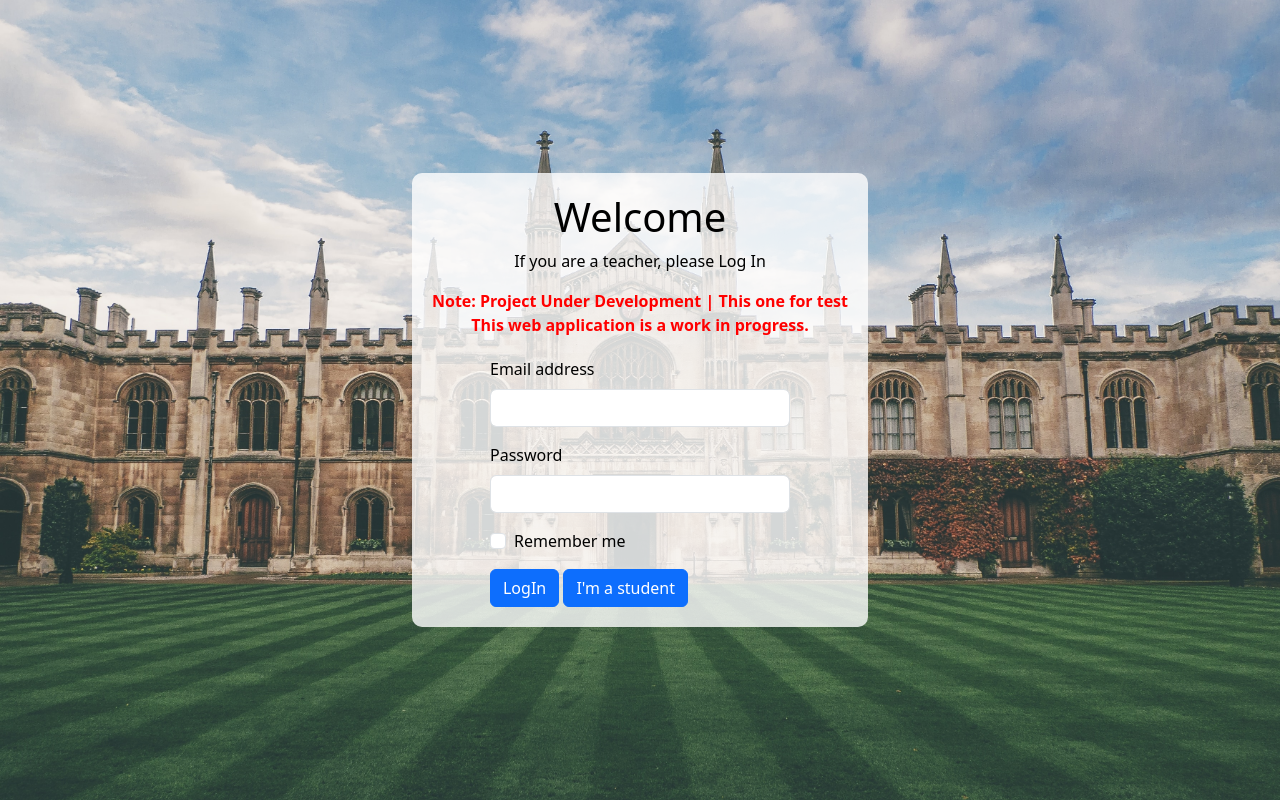
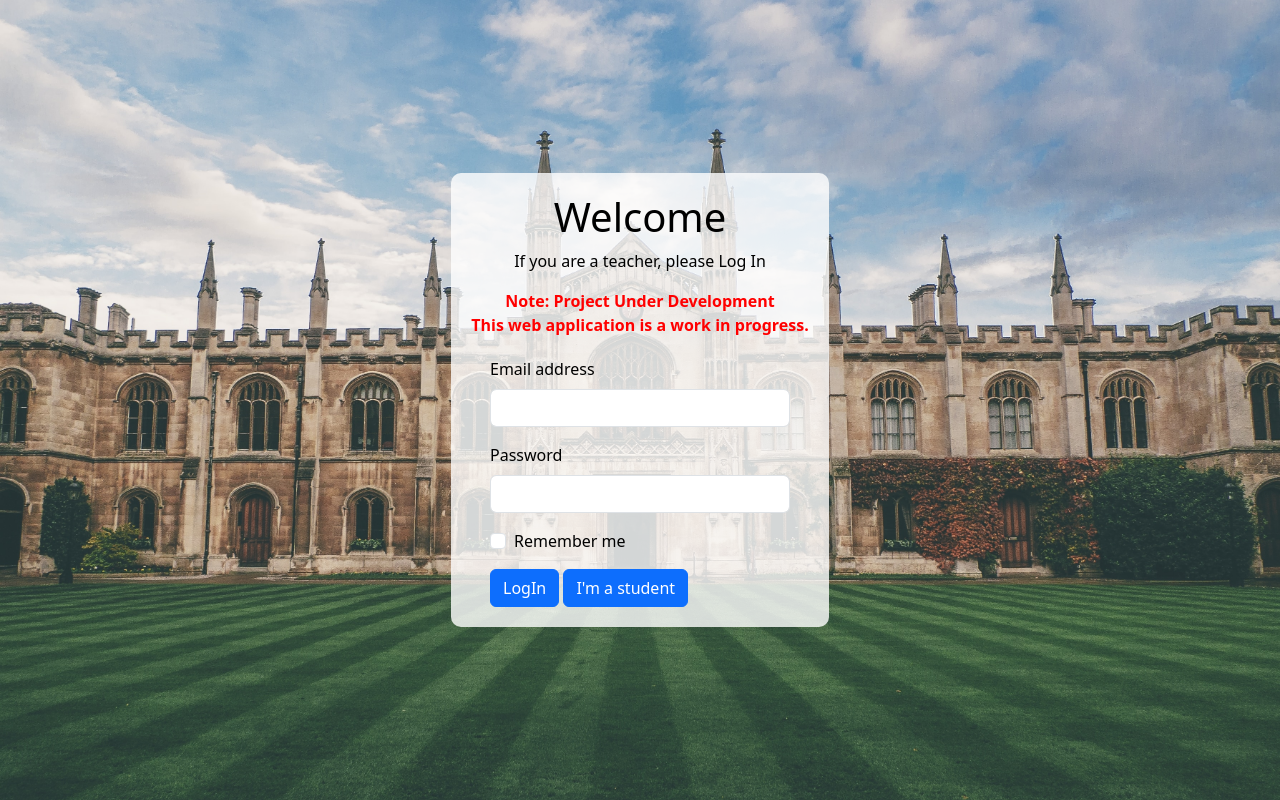
Before and after one commit to AbdessamadTzn/Flask-Project, a Flask app: page / in a window 1280 px wide. Shown: the part 56-856 px from the top of the page. Run offline with Flask 3, Linux system fonts and the light colour scheme.

Commit message:
3rd commit | Changes for deploed app: checked

```diff
--- a/templates/home.html
+++ b/templates/home.html
@@ -23,7 +23,7 @@
       If you are a teacher, please Log In
     </p>
     <p style="text-align: center; color: red">
-      <b>Note: Project Under Development | This one for test</b><br />
+      <b>Note: Project Under Development</b><br />
       <b>This web application is a work in progress.</b>
     </p>
     <form class="mx-auto" style="margin-top: 20px; max-width: 300px">
```
